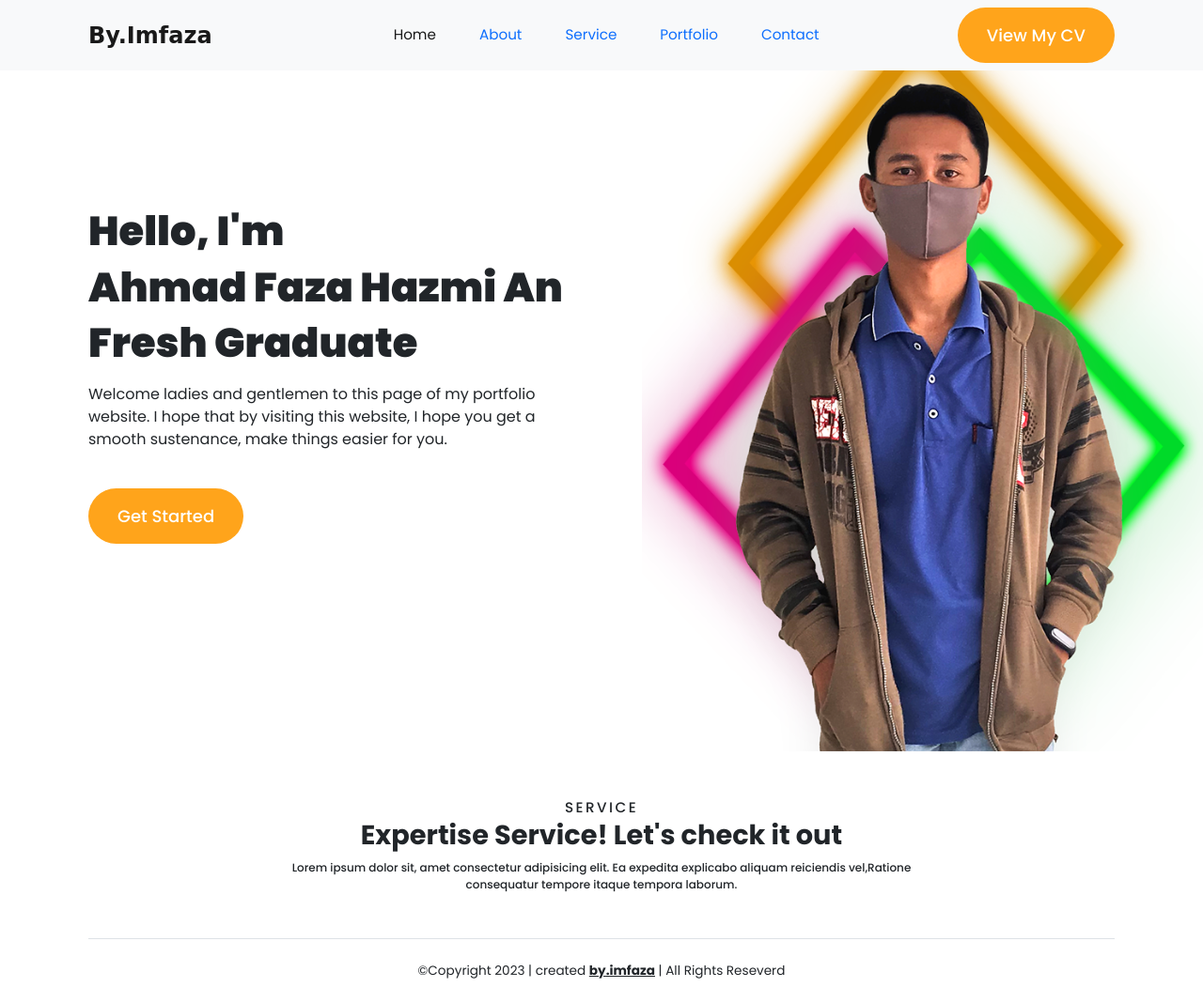
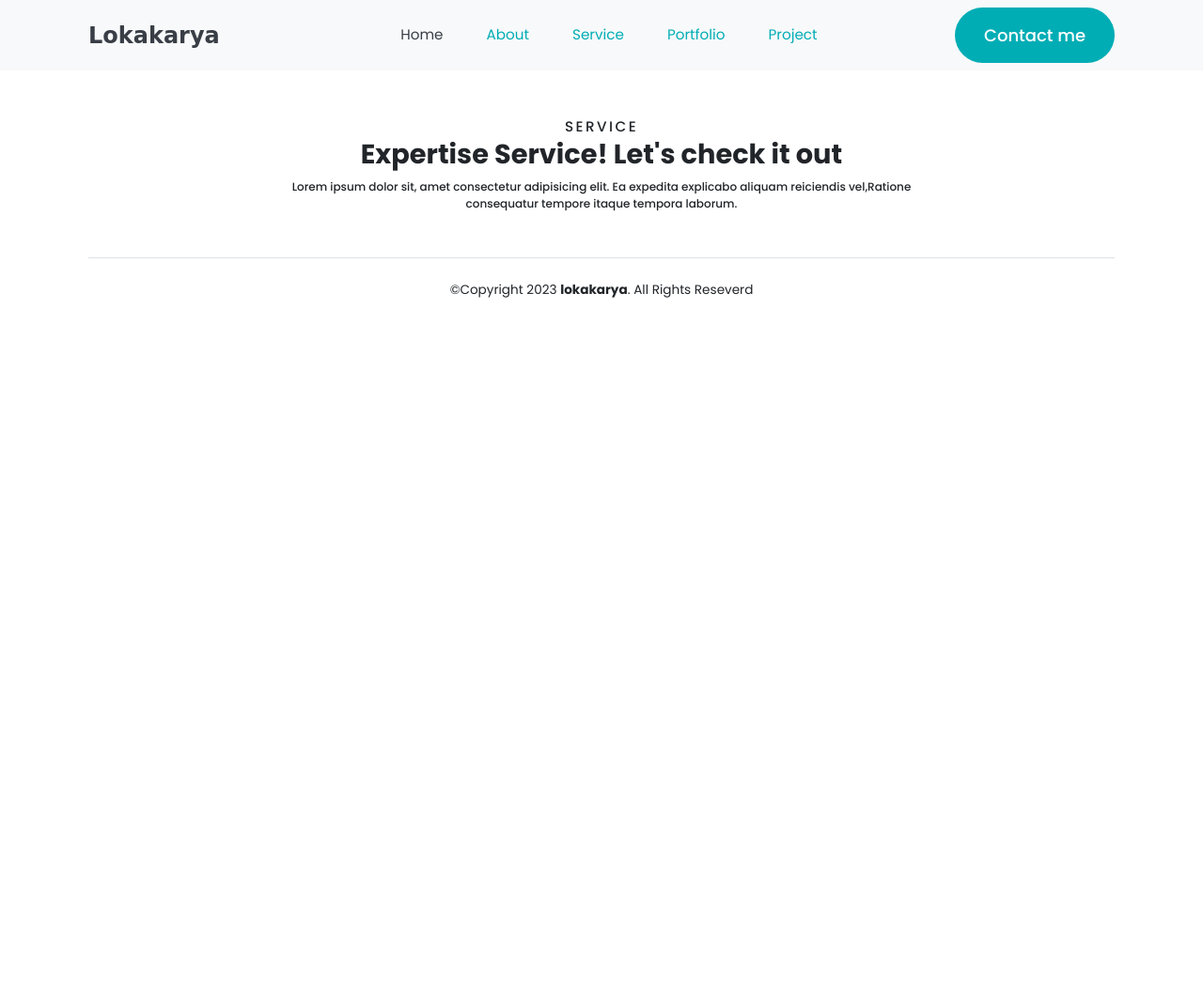
Before and after one commit to ahmadfaza1609/lokakarya, a plain HTML site: page index.html in a window 1280 px wide. Shown: the whole page at 94% size. After the commit the page ends 800 px from the top, so only its background shows below. Drawn offline with nearby package versions, Linux system fonts and the light colour scheme.

Commit message:
update web lokakarya

```diff
--- a/index.html
+++ b/index.html
@@ -9,7 +9,7 @@
     <!-- Bootstrap CSS -->
     <link href="https://cdn.jsdelivr.net/npm/bootstrap@5.2.3/dist/css/bootstrap.min.css" rel="stylesheet" integrity="sha384-rbsA2VBKQhggwzxH7pPCaAqO46MgnOM80zW1RWuH61DGLwZJEdK2Kadq2F9CUG65" crossorigin="anonymous">
 
-    <title>By.imfaza | Welcome to my website</title>
+    <title>Lokakarya | Karya Anak Bangsa</title>
 
     <!-- CSS manual -->
     <link rel="stylesheet" type="text/css" href="style/style.css">
@@ -26,9 +26,9 @@
 </head>
 
 <body>
-    <nav class="navbar navbar-expand-lg bg-light position-fixed w-100">
+    <nav class="navbar navbar-expand-lg bg-light">
         <div class="container">
-            <a class="navbar-brand fs-4" href="#">By.imfaza</a>
+            <a class="navbar-brand fs-4" href="#">Lokakarya</a>
             <button class="navbar-toggler" type="button" data-bs-toggle="collapse" data-bs-target="#navbarNav" aria-controls="navbarNav" aria-expanded="false" aria-label="Toggle navigation">
                 <span class="navbar-toggler-icon"></span>
             </button>
@@ -47,11 +47,11 @@
                         <a class="nav-link" href="#">Portfolio</a>
                     </li>
                     <li class="nav-item">
-                        <a class="nav-link" href="#">Contact</a>
+                        <a class="nav-link" href="#">Project</a>
                     </li>
                 </ul>
                 <a href="#" target="_blank" class="btn">
-                    View My CV
+                    Contact me
                 </a>
             </div>
         </div>
@@ -60,7 +60,7 @@
 
 
     <!-- hero-sectio -->
-    <section id="hero-section">
+    <!-- <section id="hero-section">
         <div class="container h-100">
             <div class="row h-100">
                 <div class="col-md-6 my-auto hero-center">
@@ -77,7 +77,7 @@
             </div>
             <img src="assets/img/img-about.png" alt="" class="img-hero">
         </div>
-    </section>
+    </section> -->
     <!-- end-hero-section -->
 
     <!-- services -->
@@ -96,7 +96,7 @@
     <footer >
         <div class="container mt-2">
             <div class="footer-copyright text-center p-4 border-top border-1">
-                ©Copyright 2023 | created <a class="text-reset fw-bold" target="_blank" href="https://instagram.com/by.imfaza?igshid=OGQ5ZDc2ODk2ZA==">by.imfaza</a> | All Rights Reseverd
+                ©Copyright 2023 <b>lokakarya</b>. All Rights Reseverd
             </div>
         </div>
     </footer>
--- a/style/style.css
+++ b/style/style.css
@@ -1,6 +1,9 @@
 @import url('https://fonts.googleapis.com/css2?family=Kanit:wght@500;600;700;800;900&family=Poppins:wght@100;200;300;400;500;600;700;800;900&display=swap');
 
-
+:root{
+    --color-dark : #393E46;
+    --color-blue : #00ADB5;
+}
 * {
     font-family: 'Poppins', sans-serif;
 }
@@ -15,7 +18,7 @@ body {
 }
 
 .btn{
-    background-color: #FFA41B !important;
+    background-color: var(--color-blue) !important;
     color: white !important;
     padding: 15px 30px !important;
     border-radius: 50px !important;
@@ -28,7 +31,7 @@ body {
 }
 
 .btn:hover{
-    background-color: #f59f00 !important;
+    background-color: var(--color-blue) !important;
     transition: .8ms !important;
 }
 
@@ -44,18 +47,19 @@ body {
 }
 
 ::-webkit-scrollbar-thumb {
-    background: #FFA41B;
+    background: var(--color-blue);
     border-radius: 50px;
 }
 
 /* Handle on hover */
 ::-webkit-scrollbar-thumb:hover {
-    background: #f59f00;
+    background: var(--color-blue);
 }
 
 /* navbar */
 .navbar{
     z-index: 100;
+    color: var(--color-blue) !important;
 }
 .nav-link{
     /* color: aliceblue; */
@@ -65,15 +69,24 @@ body {
     font-family: 'Poppins', sans-serif;
 }
 
+ul li a.active{
+    color: var(--color-dark) !important;
+}
+
+ul li a{
+    color: var(--color-blue) !important;
+}
+
 .navbar-brand{
     /* color: aliceblue; */
     font-weight: 900;
     text-transform: capitalize;
     font-family: 'Pacifico', cursive;
+    color: var(--color-dark);
 }
 
 .navbar-toggler-icon{
-    color: aliceblue;
+    color: var(--color-dark);
 }
 
 nav.sticky-top{
```
